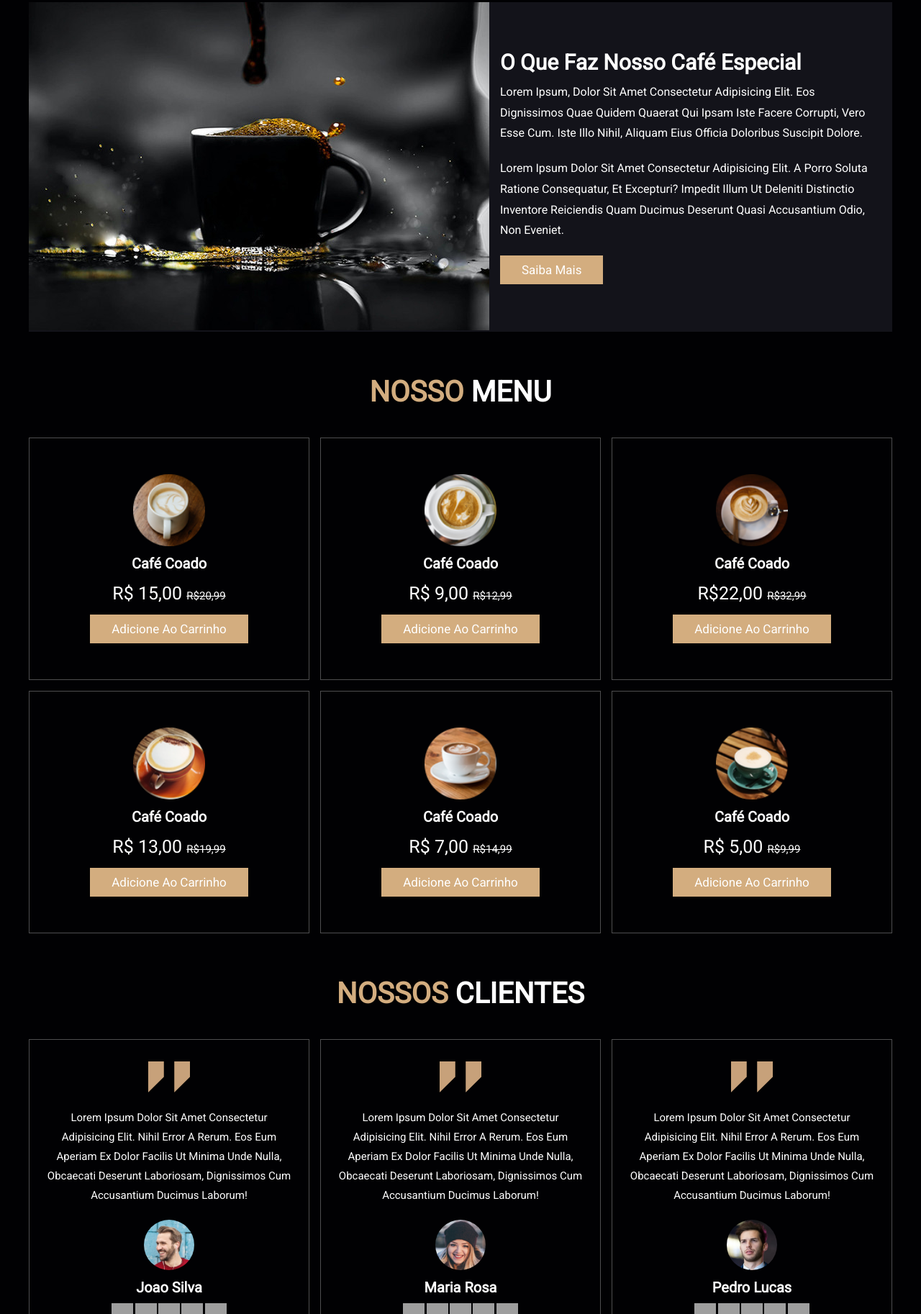
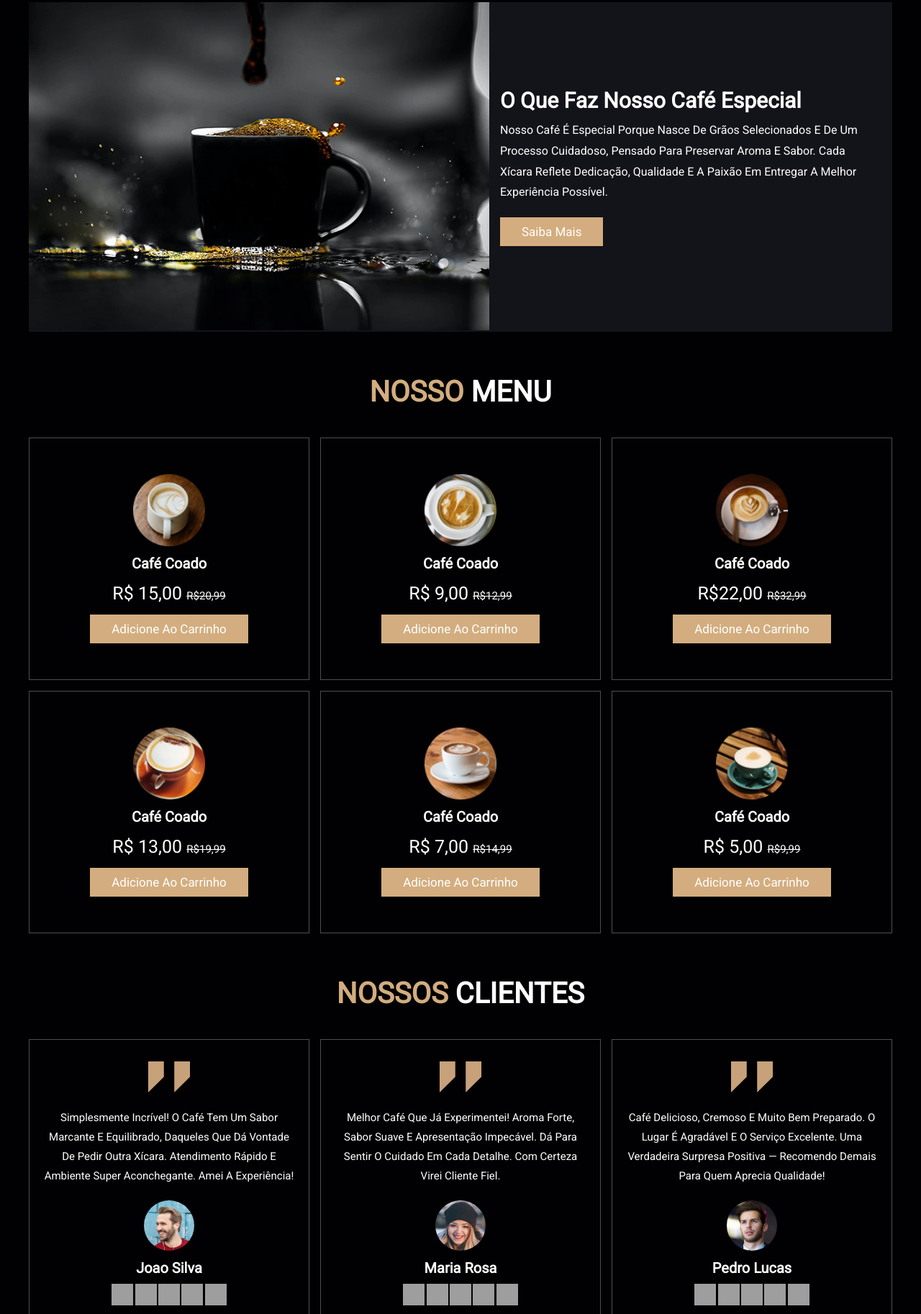
Before and after one commit to TiagoSimaodev/food-business-template, a plain HTML site: page index.html in a window 1280 px wide. Shown: the part 974-2800 px from the top of the page at 72% size. Drawn offline with Linux system fonts and the light colour scheme; grey boxes are pictures that could not be loaded.

Commit message:
atualização de frases

```diff
--- a/index.html
+++ b/index.html
@@ -7,7 +7,7 @@
    <link rel="preconnect" href="https://fonts.googleapis.com">
 <link rel="preconnect" href="https://fonts.gstatic.com" crossorigin>
 <link href="https://fonts.googleapis.com/css2?family=Roboto&display=swap" rel="stylesheet">
-    <title>Cafetéria.</title>
+    <title>Cafeteria.</title>
 </head>
 <body>
     <header class="header">
@@ -33,8 +33,8 @@
     <div class="home-container">
         <section id="#home">
             <div class="content">
-                <h3>O MELHOR CAFÉ DA RÉGIAO</h3>
-                <P>Lorem ipsum dolor sit amet consectetur adipisicing elit. Vel dolore quidem soluta doloremque fugit nobis repellendus cumque, velit neque atque labore aut voluptates saepe. Est repellat ducimus impedit quam hic!</P>
+                <h3>O MELHOR CAFÉ DA REGIÃO</h3>
+                <P>A cada xícara, despertamos sabores e conversas: grãos selecionados, torra no ponto e receitas feitas com carinho para tornar seu dia mais gostoso. Venha experimentar nosso ambiente acolhedor e leve para casa o aroma que vira lembrança.</P>
                 <a href="#" class="btn">Pegue o seu Agora</a>
             </div>
         </section>
@@ -48,8 +48,7 @@
             </div>
                 <div class="content">
                     <h3>O que Faz Nosso Café Especial</h3>
-                    <p>Lorem ipsum, dolor sit amet consectetur adipisicing elit. Eos dignissimos quae quidem quaerat qui ipsam iste facere corrupti, vero esse cum. Iste illo nihil, aliquam eius officia doloribus suscipit dolore.</p>
-                    <p>Lorem ipsum dolor sit amet consectetur adipisicing elit. A porro soluta ratione consequatur, et excepturi? Impedit illum ut deleniti distinctio inventore reiciendis quam ducimus deserunt quasi accusantium odio, non eveniet.</p>
+                    <p>Nosso café é especial porque nasce de grãos selecionados e de um processo cuidadoso, pensado para preservar aroma e sabor. Cada xícara reflete dedicação, qualidade e a paixão em entregar a melhor experiência possível.</p>
                     <a href="#" class="btn">Saiba mais</a>
                 </div>
         </div>
@@ -103,7 +102,7 @@
         <div class="box-container">
             <div class="box">
                 <img src="./img/quote-img.png" alt="comentario">
-                <p>Lorem ipsum dolor sit amet consectetur adipisicing elit. Nihil error a rerum. Eos eum aperiam ex dolor facilis ut minima unde nulla, obcaecati deserunt laboriosam, dignissimos cum accusantium ducimus laborum!</p>
+                <p>Simplesmente incrível! O café tem um sabor marcante e equilibrado, daqueles que dá vontade de pedir outra xícara. Atendimento rápido e ambiente super aconchegante. Amei a experiência!</p>
                 <img src="./img/pic-1.png" alt="foto-cliente" class="user">
                 <h3>Joao Silva</h3>
 
@@ -118,7 +117,7 @@
             </div>
              <div class="box">
                 <img src="./img/quote-img.png" alt="comentario">
-                <p>Lorem ipsum dolor sit amet consectetur adipisicing elit. Nihil error a rerum. Eos eum aperiam ex dolor facilis ut minima unde nulla, obcaecati deserunt laboriosam, dignissimos cum accusantium ducimus laborum!</p>
+                <p>Melhor café que já experimentei! Aroma forte, sabor suave e apresentação impecável. Dá para sentir o cuidado em cada detalhe. Com certeza virei cliente fiel.</p>
                 <img src="./img/pic-2.png" alt="foto-cliente" class="user">
                 <h3>Maria Rosa</h3>
                 <div class="stars">
@@ -131,7 +130,7 @@
             </div>
              <div class="box">
                 <img src="./img/quote-img.png" alt="comentario">
-                <p>Lorem ipsum dolor sit amet consectetur adipisicing elit. Nihil error a rerum. Eos eum aperiam ex dolor facilis ut minima unde nulla, obcaecati deserunt laboriosam, dignissimos cum accusantium ducimus laborum!</p>
+                <p>Café delicioso, cremoso e muito bem preparado. O lugar é agradável e o serviço excelente. Uma verdadeira surpresa positiva — recomendo demais para quem aprecia qualidade!</p>
                 <img src="./img/pic-3.png" alt="foto-cliente" class="user">
                 <h3>Pedro Lucas</h3>
                 <div class="stars">
```
